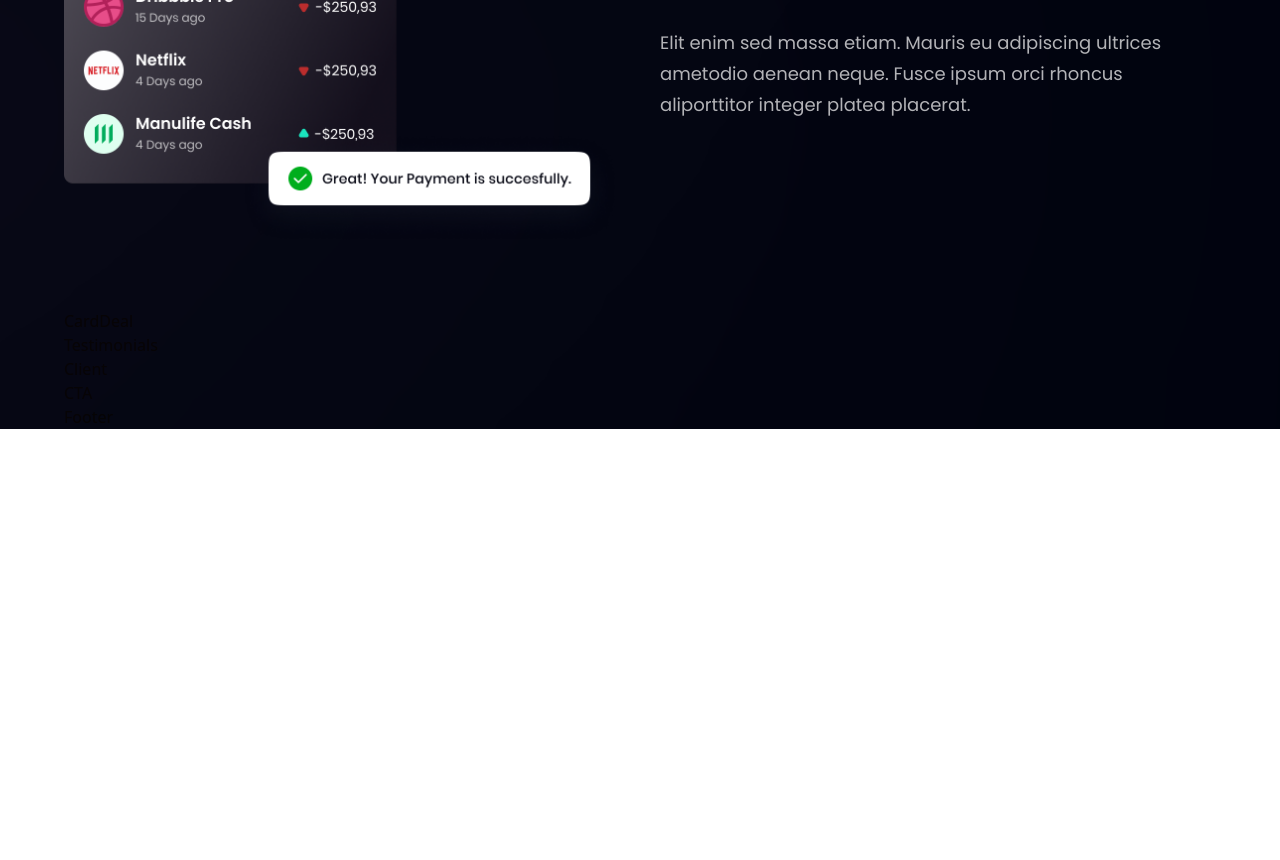
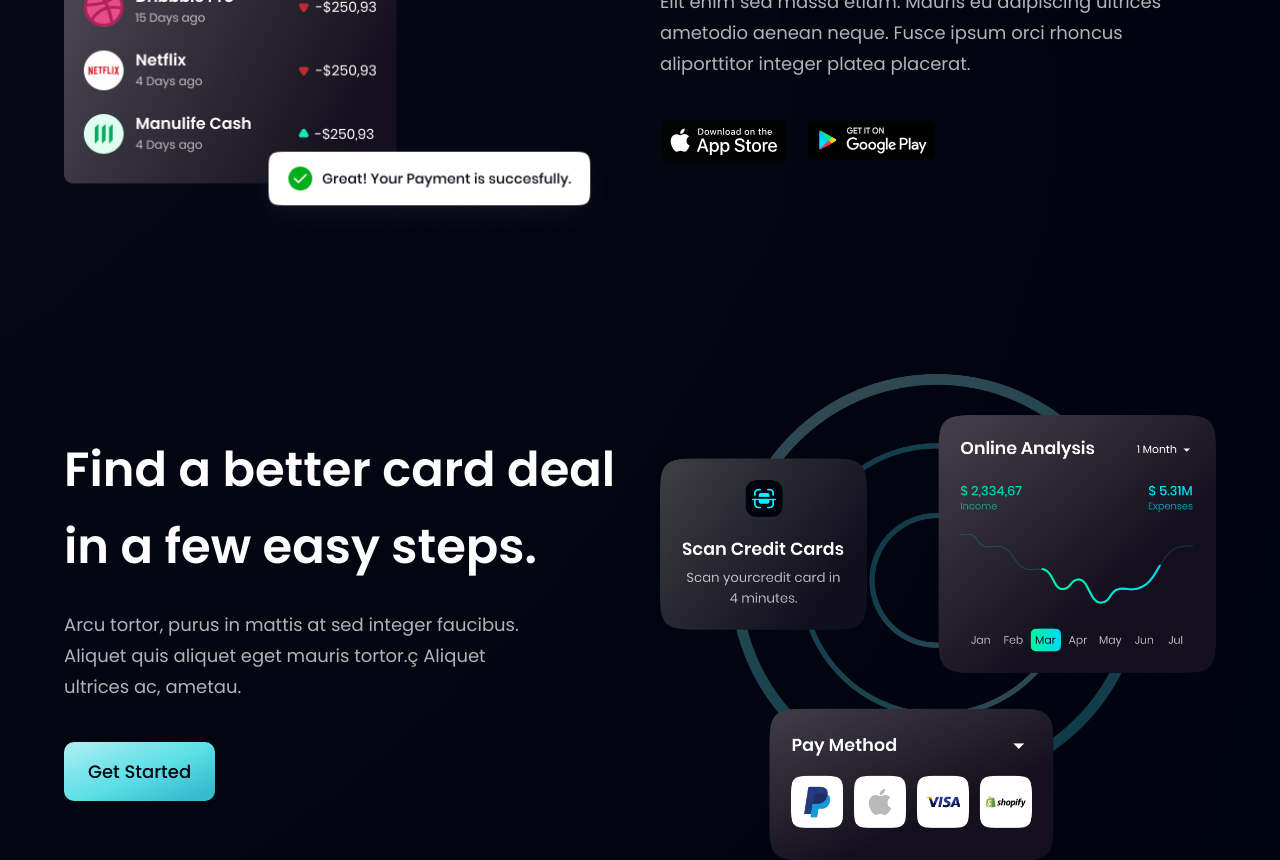
Before and after one commit to utkarsh125/hoobank-react, a React (Vite) app: page / in a window 1280 px wide. Shown: the part 1860-2720 px from the top of the page. Before the commit the page ends 2289 px from the top, so only its background shows below. Built offline with nearby package versions, Linux system fonts and the light colour scheme.

Commit message:
CardDeal section completed.

```diff
--- a/src/components/Billing.jsx
+++ b/src/components/Billing.jsx
@@ -18,6 +18,11 @@
       <p className={`${styles.paragraph} max-w-[670px] mt-5`}>
       Elit enim sed massa etiam. Mauris eu adipiscing ultrices ametodio aenean neque. Fusce ipsum orci rhoncus aliporttitor integer platea placerat.
       </p>
+
+      <div className='flex flex-row flex-wrap sm:mt-10 mt-6'>
+        <img src={apple} alt="AppStore" className='w-[128px] h-[42px] object-contain mr-5 cursor-pointer' />
+        <img src={google} alt="PlayStore" className='w-[128px] h-[42px] object-contain mr-5 cursor-pointer'/>
+      </div>
     </div>
   </section>
 )
--- a/src/components/CardDeal.jsx
+++ b/src/components/CardDeal.jsx
@@ -1,9 +1,21 @@
 import React from 'react'
+import { card } from '../assets'
+import styles, { layout } from '../style'
+import Button from './Button'
 
-const CardDeal = () => {
-  return (
-    <div>CardDeal</div>
-  )
-}
+const CardDeal = () => (
+  <section className={layout.section}>
+    <div className={layout.sectionInfo}>
+      <h2 className={styles.heading2}>Find a better card deal <br className='sm:block hidden' /> in a few easy steps.</h2>
+      <p className={`${styles.paragraph} mt-6 max-w-[480px]`}>Arcu tortor, purus in mattis at sed integer faucibus. Aliquet quis aliquet eget mauris tortor.ç Aliquet ultrices ac, ametau.</p>
+      <Button styles="mt-10"/>
+    </div>
+
+    <div className={layout.sectionImg}>
+      <img src={card} alt="card" className='w-[100%] h-[100%]'/>
+    </div>
+  </section>
+)
+
 
 export default CardDeal
```
